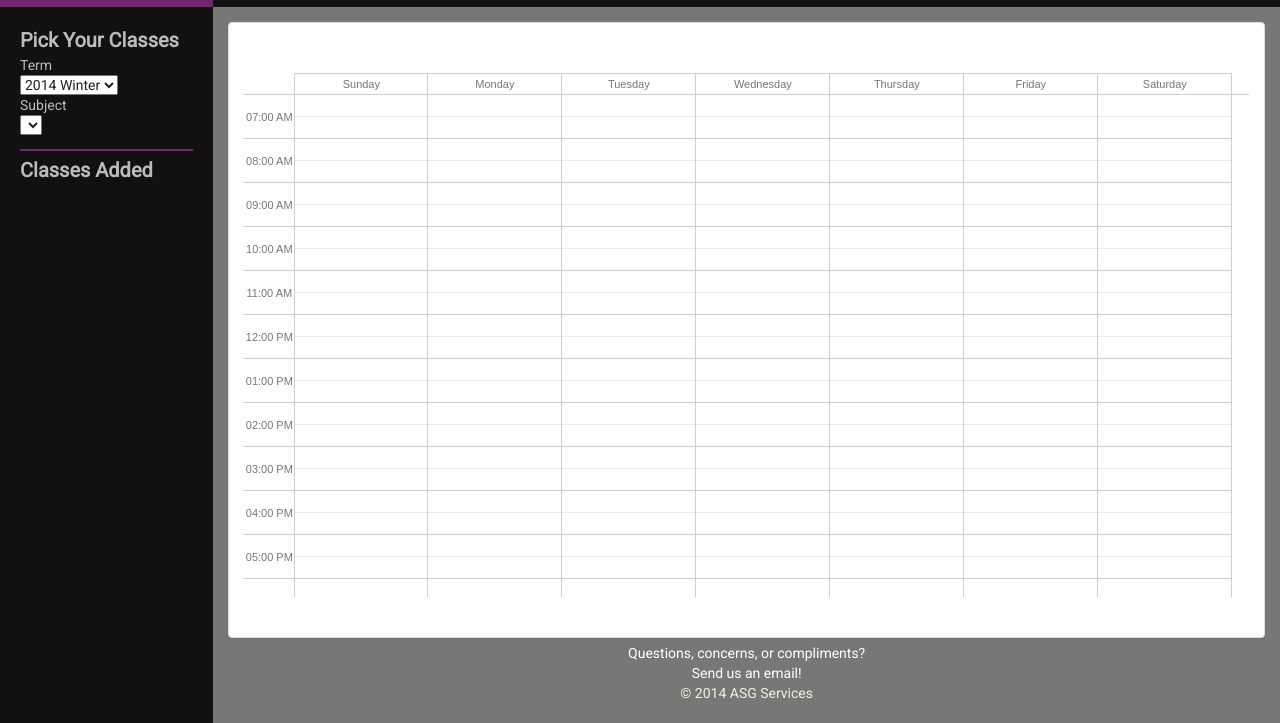
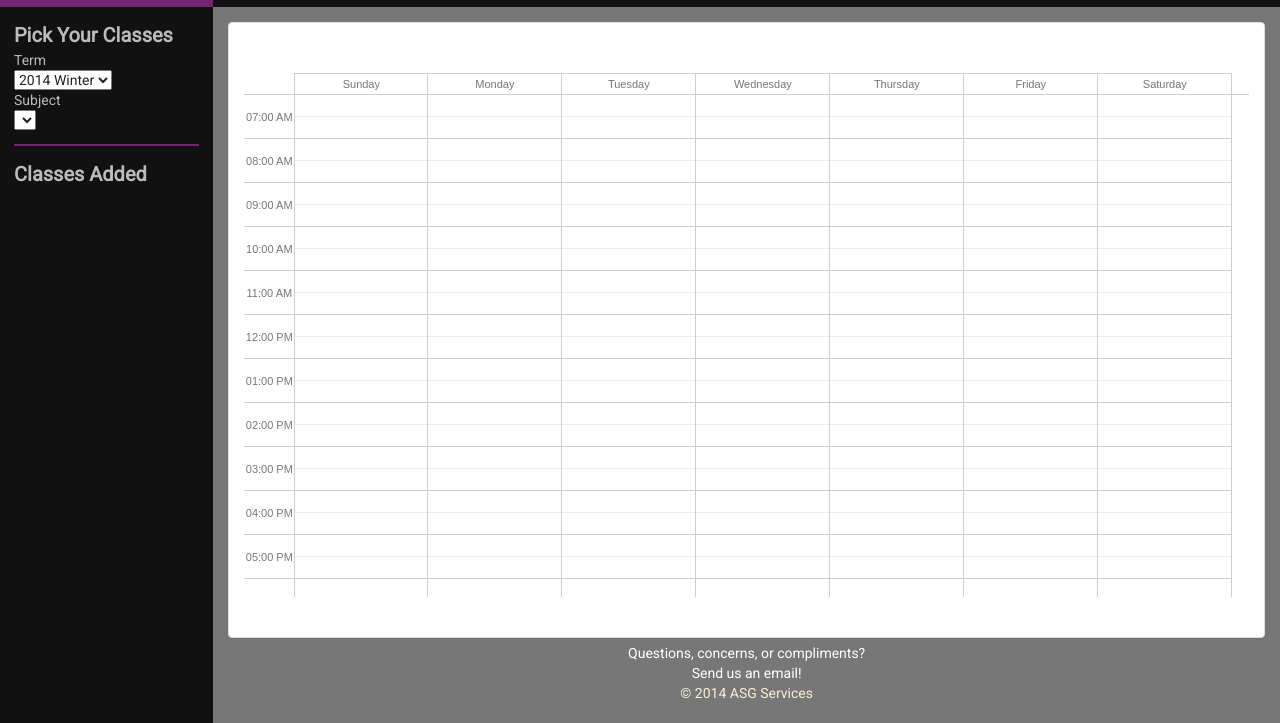
Before and after one commit to nuasg/coursedj, a website: page public/views/index.html in a window 1280 px wide. Shown: the part 77-800 px from the top of the page. Drawn offline with Linux system fonts and the light colour scheme; no server answers.

Commit message:
minor css stuff

```diff
--- a/public/css/main.css
+++ b/public/css/main.css
@@ -46,6 +46,8 @@ body{
 }
 .col-left{
   height: 100%;
+  padding-left: 0 !important;
+  padding-right: 0 !important;
 }
 .col-right{
   height: 100%;
@@ -72,14 +74,14 @@ body{
 }
 .class-add{
   color: #bbb;
-  margin: 5px;
+  margin: 0 1em 1em 1em;
+  padding-bottom: 1em;
 }
 .class-add select, .class-add button{
   color: #222;
 }
 .class-pick{
   border-bottom: 2px solid #71266E;
-  padding-bottom: 1em;
   padding-top: 1em;
 }
 .course{
--- a/public/views/index.html
+++ b/public/views/index.html
@@ -13,7 +13,7 @@
 	<!-- Angular, Fonts, and Icons -->
 	<script src="/resources/angular.min.js"></script>
 	<link rel="shortcut icon" href="/img/boxes.ico">
-  <link href='http://fonts.googleapis.com/css?family=Roboto|Orbitron' rel='stylesheet' type='text/css'>
+  <link href='http://fonts.googleapis.com/css?family=Roboto|Orbitron:500' rel='stylesheet' type='text/css'>
 
 </head>
 
```
